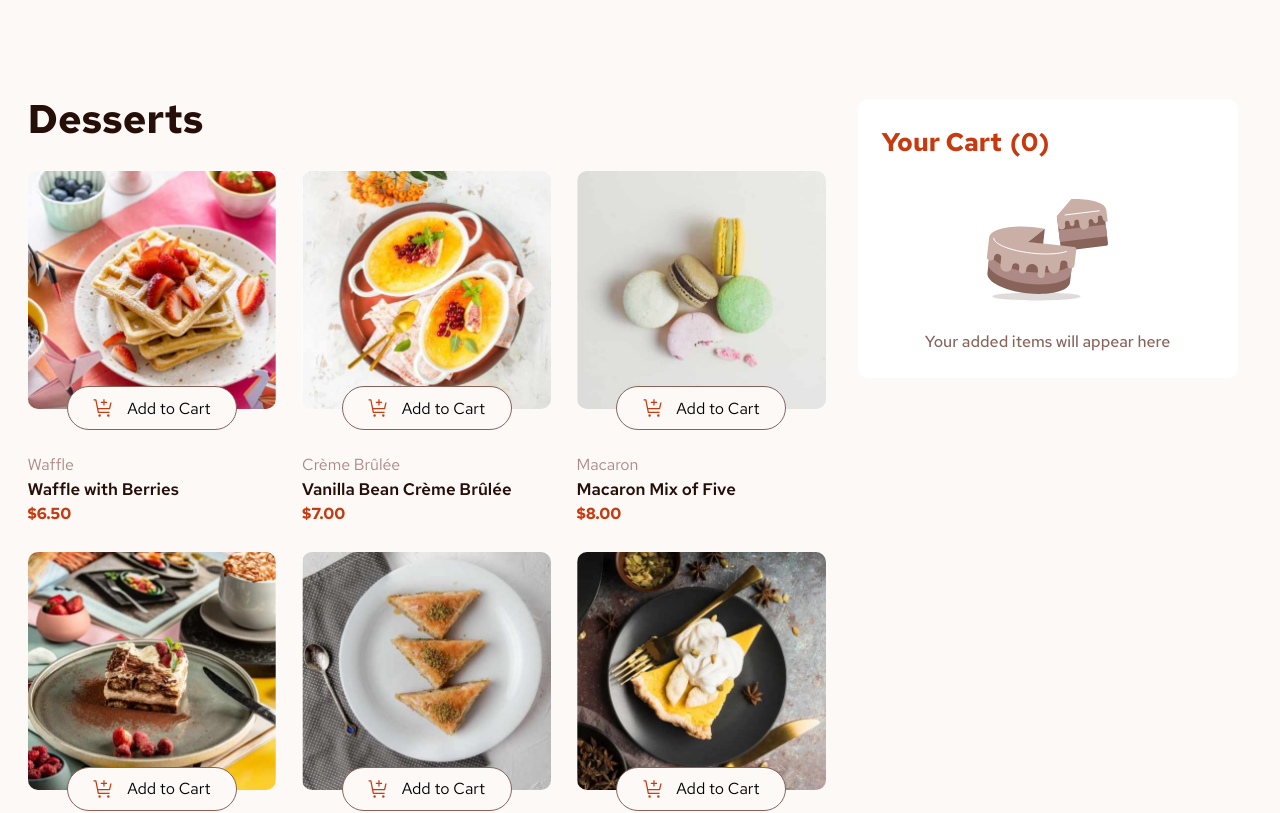
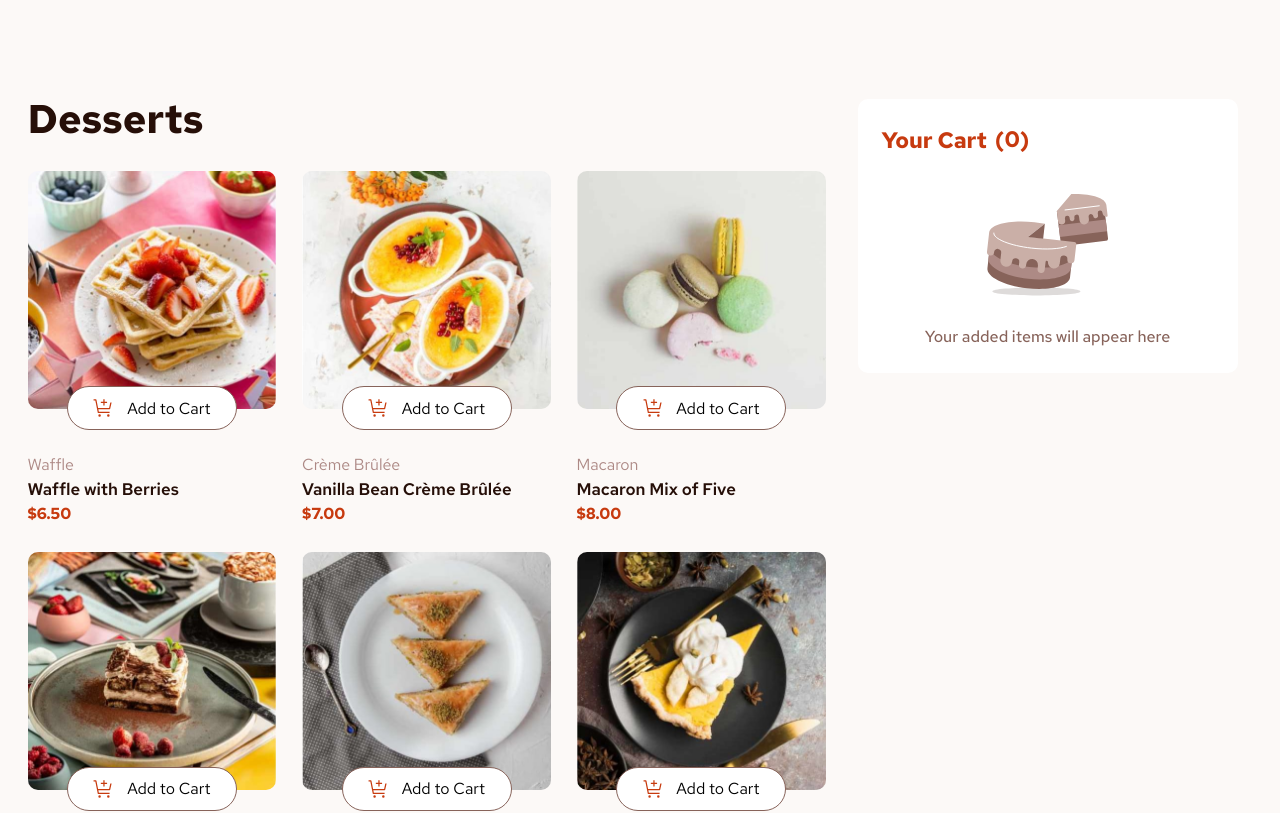
Before and after one commit to dilanrojas/product-list-with-cart, a React (Vite) app: page / in a window 1280 px wide. Shown: the top 813 px of the page. Built offline with nearby package versions, Linux system fonts and the light colour scheme.

Commit message:
background and font size fix

```diff
--- a/src/components/Cart.css
+++ b/src/components/Cart.css
@@ -40,7 +40,7 @@
 
 .cart-header h2,
 .cart-header p {
-  font-size: 1.6rem;
+  font-size: 1.4rem;
   color: var(--red);
   font-weight: 700;
 }
--- a/src/components/DessertCard.css
+++ b/src/components/DessertCard.css
@@ -39,7 +39,7 @@
 
   border-radius: 40px;
   border: 1px solid var(--rose-500);
-  background-color: var(--rose-50);
+  background-color: var(--white);
   color: var(--red);
   transition: border .1s ease, color .1s ease, background-color .1s ease;
 }
```
